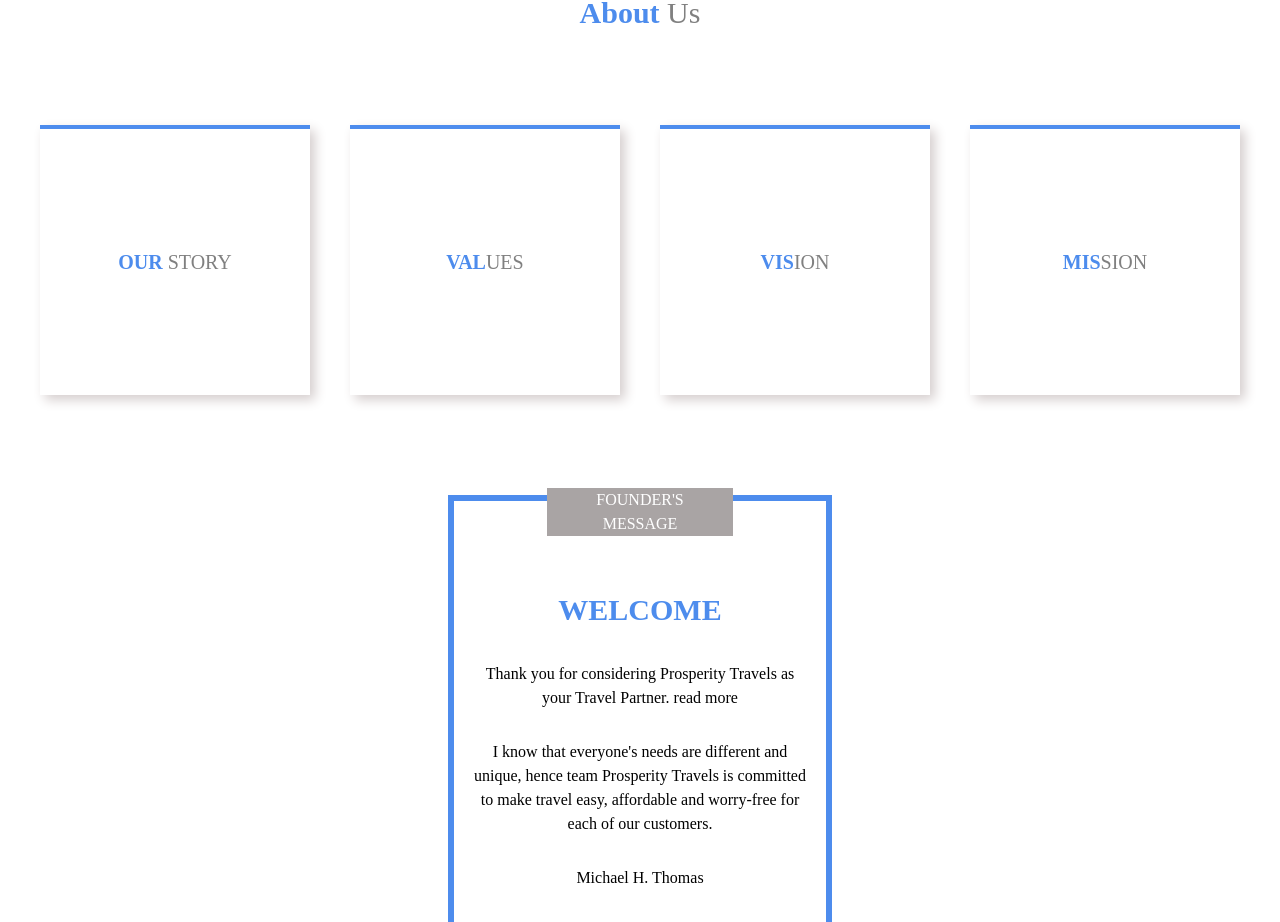
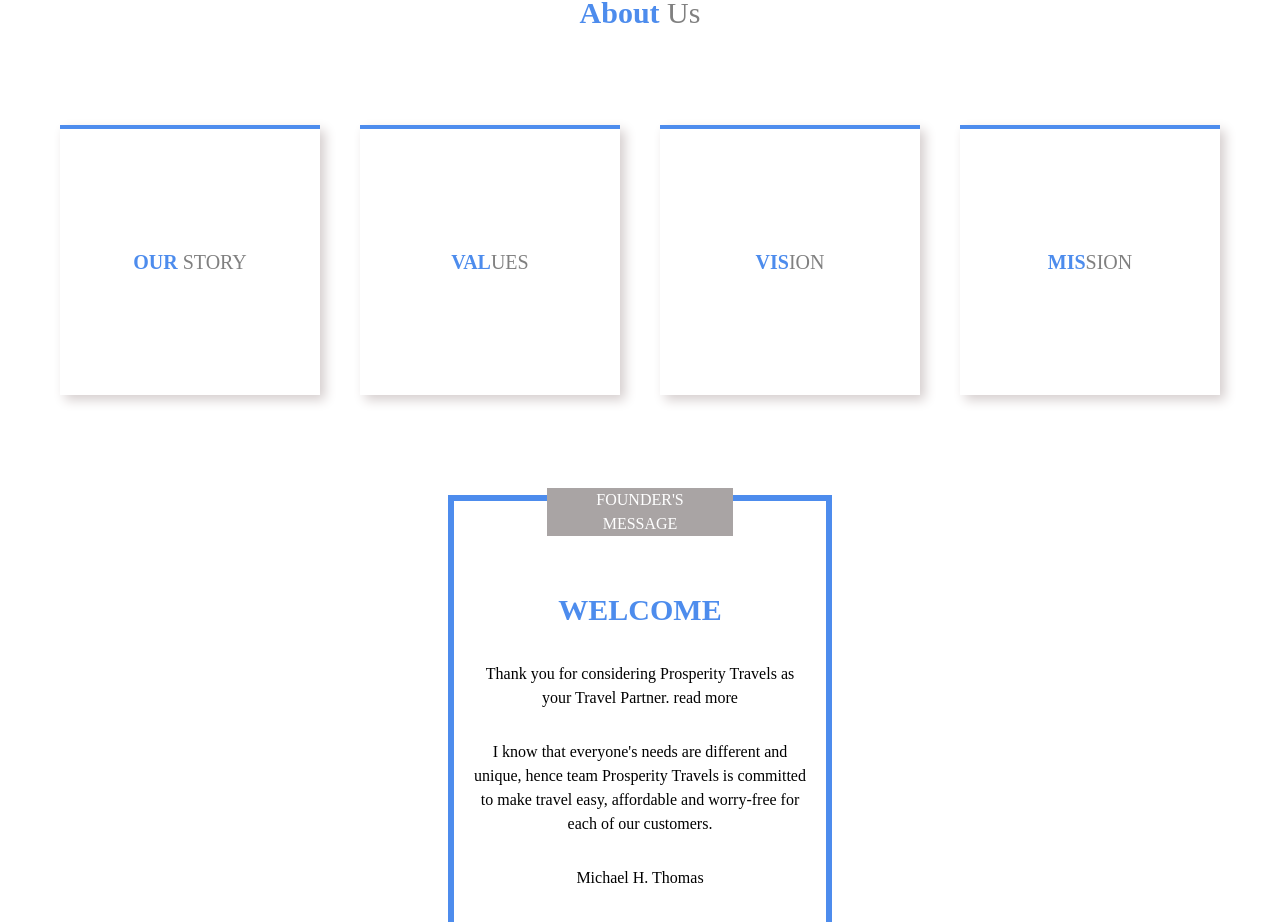
Before and after one commit to Ayushguptaa22/prosperity-travels, a Next.js app in the folder prosperiy/myfiles/: page / in a window 1280 px wide. Shown: the part 1400-2322 px from the top of the page. Built offline with nearby package versions, Linux system fonts and the light colour scheme.

Commit message:
margin set

```diff
--- a/prosperiy/myfiles/styles/globals.css
+++ b/prosperiy/myfiles/styles/globals.css
@@ -38,7 +38,7 @@
 }
 .sectionForAboutus {
   display: flex;
-  width: 1240px;
+  width: 1200px;
   margin: auto;
 }
 .aboutContent {
```
